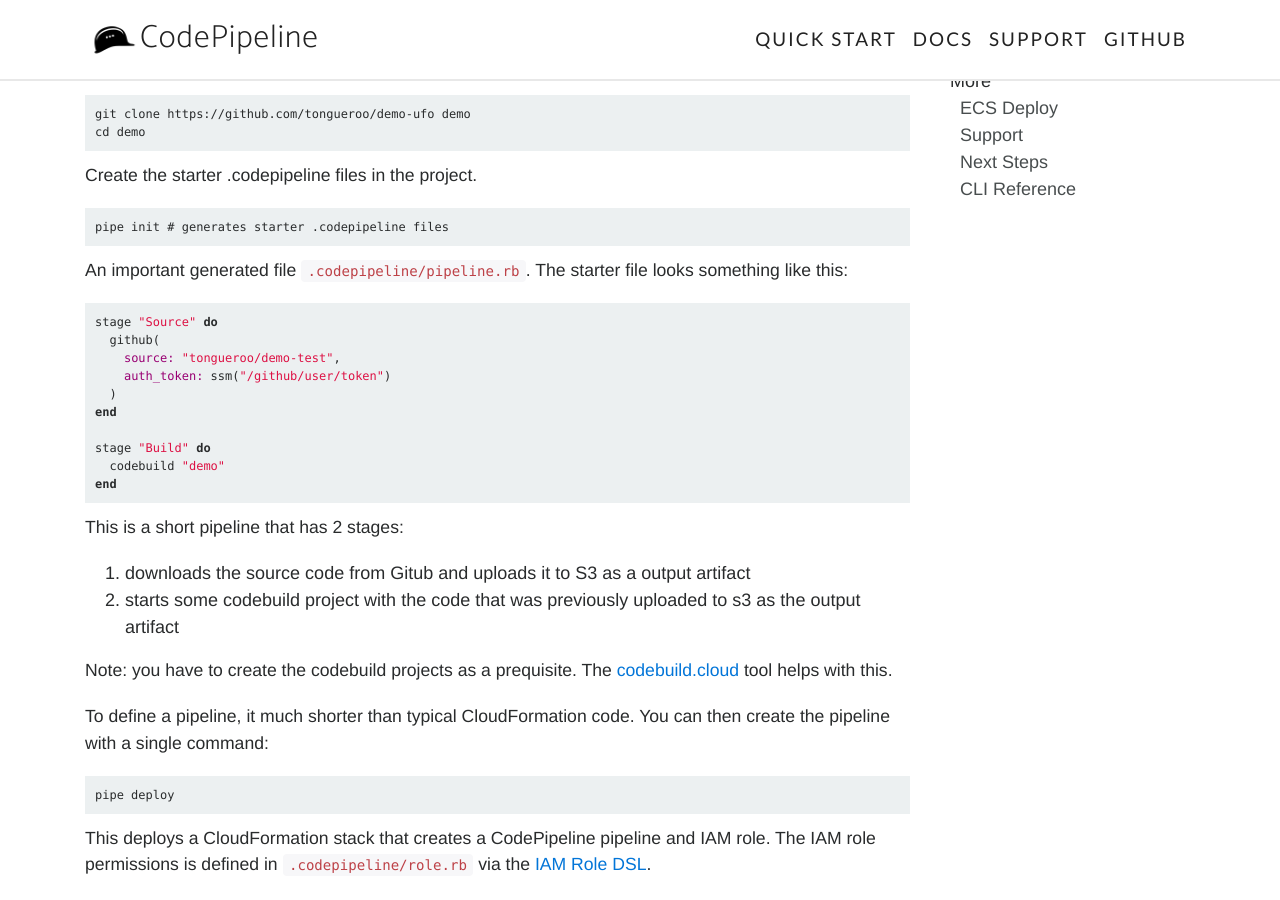
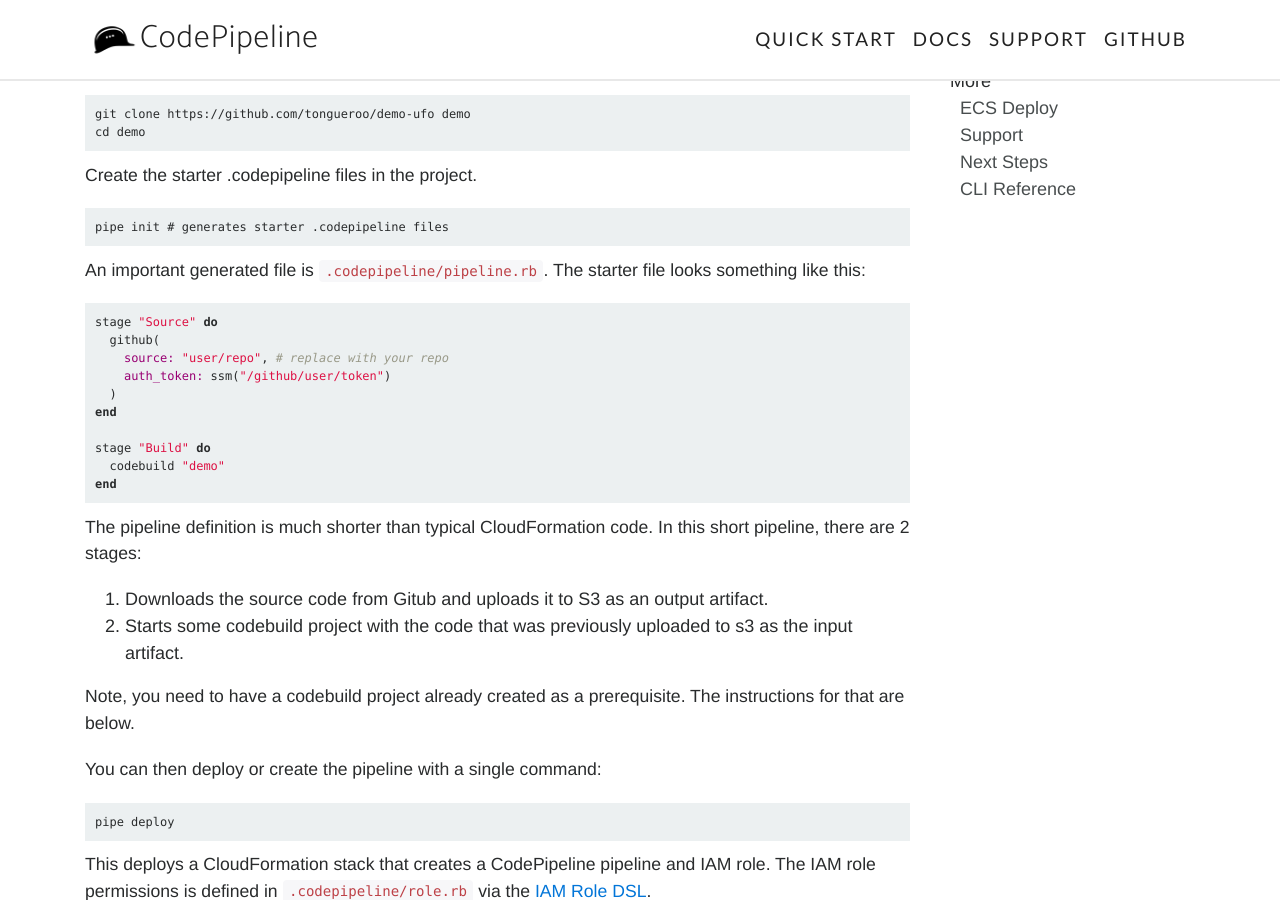
Before and after one commit to boltops-tools/pipedream, a Jekyll site: the page built from docs/quick-start.md, in a window 1280 px wide and 900 px high, scrolled down 552 px. Built offline with Jekyll 4.4.1, drawn with Linux system fonts in a browser that asks for light colours; some web fonts are replaced; some of the changed text lies outside the part shown.

Commit message:
update docs

````diff
--- a/docs/quick-start.md
+++ b/docs/quick-start.md
@@ -33,12 +33,12 @@
 
     pipe init # generates starter .codepipeline files
 
-An important generated file `.codepipeline/pipeline.rb`. The starter file looks something like this:
+An important generated file is `.codepipeline/pipeline.rb`. The starter file looks something like this:
 
 ```ruby
 stage "Source" do
   github(
-    source: "tongueroo/demo-test",
+    source: "user/repo", # replace with your repo
     auth_token: ssm("/github/user/token")
   )
 end
@@ -48,14 +48,14 @@
 end
 ```
 
-This is a short pipeline that has 2 stages:
+The pipeline definition is much shorter than typical CloudFormation code. In this short pipeline, there are 2 stages:
 
-1. downloads the source code from Gitub and uploads it to S3 as a output artifact
-2. starts some codebuild project with the code that was previously uploaded to s3 as the output artifact
+1. Downloads the source code from Gitub and uploads it to S3 as an output artifact.
+2. Starts some codebuild project with the code that was previously uploaded to s3 as the input artifact.
 
-Note: you have to create the codebuild projects as a prequisite.  The [codebuild.cloud](https://codebuild.cloud) tool helps with this.
+Note, you need to have a codebuild project already created as a prerequisite. The instructions for that are below.
 
-To define a pipeline, it much shorter than typical CloudFormation code. You can then create the pipeline with a single command:
+You can then deploy or create the pipeline with a single command:
 
     pipe deploy
 
@@ -69,4 +69,14 @@
 
 ![](/img/docs/codepipeline-output.png)
 
+## CodeBuild Projects
+
+Note, you have to create the codebuild projects as a prerequisite.  The [codebuild.cloud](https://codebuild.cloud) tool helps with this.
+
+Here's an example where we quickly create 4 test codebuild projects: [Multiple CodeBuild Projects](https://codepipeline.org/docs/examples/multiple-codebuild-projects/).  Here's also the command for your convenience.
+
+    cb init # generates starter .codebuild files including the buildspec.yml
+   # commit and yours the .codebuild files
+    cb deploy demo # creates a codebuild project
+
 {% include prev_next.md %}
````
Also changed, not shown: docs/_docs/dsl/pipeline/action.md (+1 -1 lines), docs/docs.md (+6 -6 lines).
